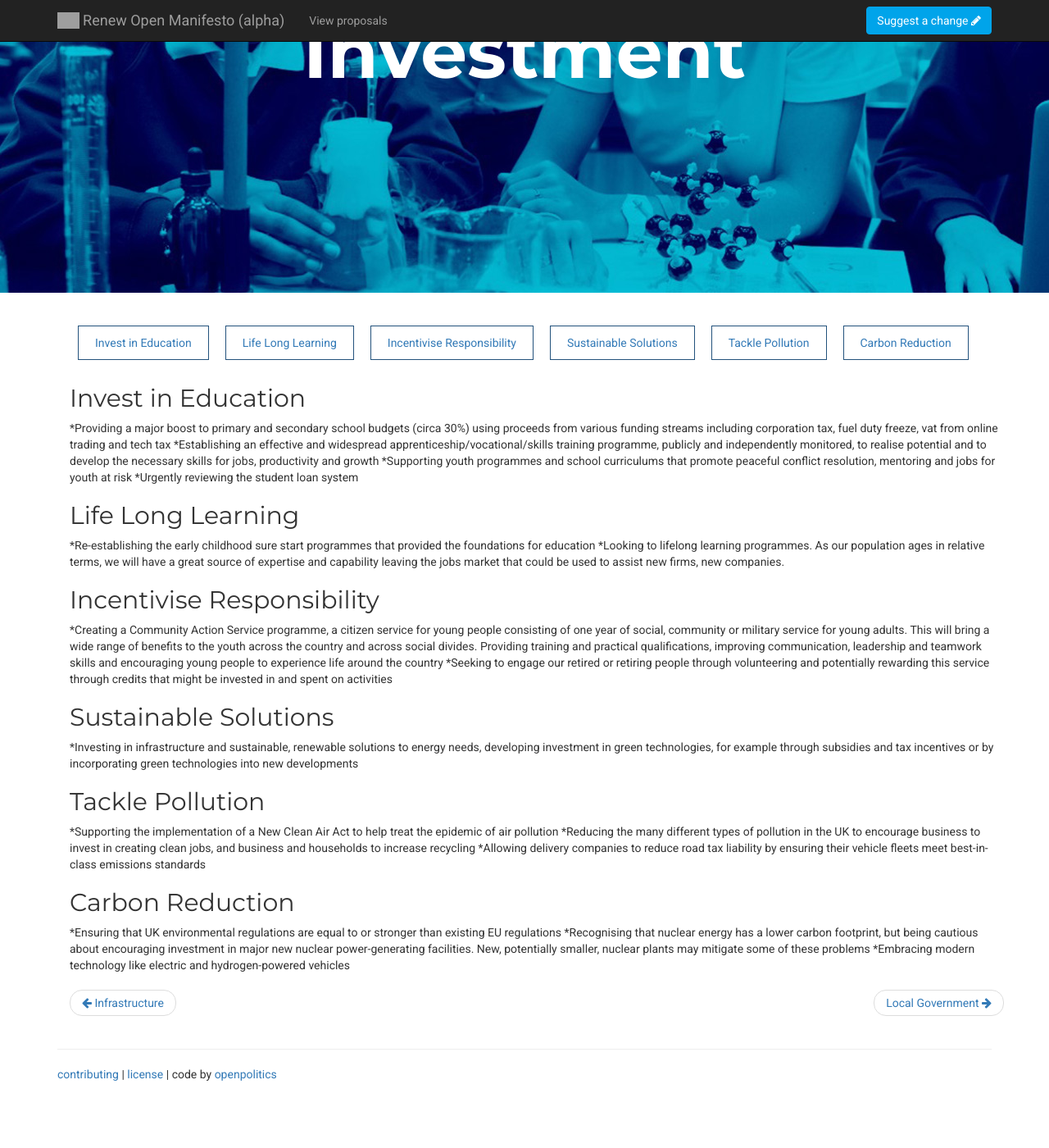
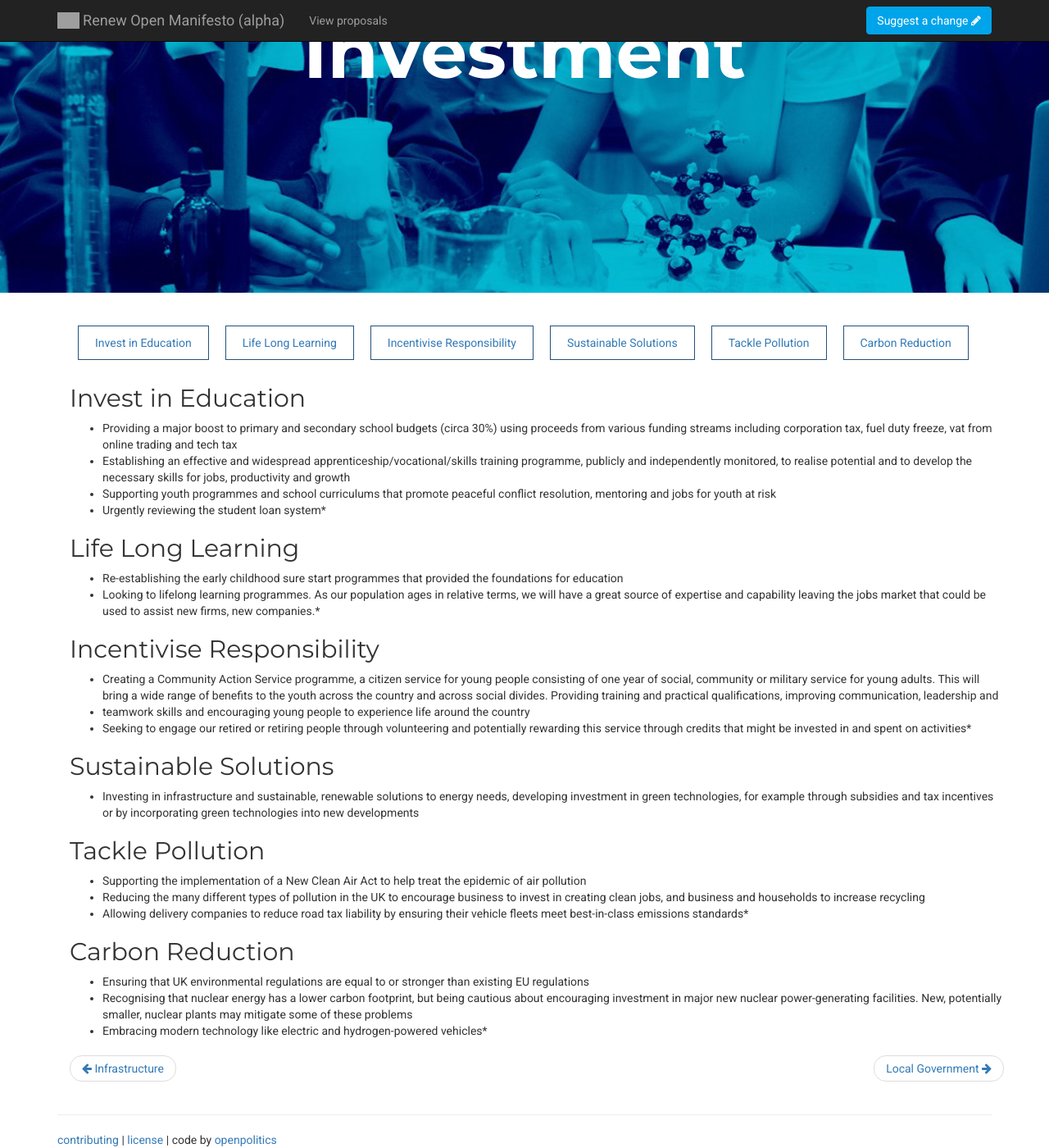
Before and after one commit to Renewparty/renew-manifesto, a Jekyll site: the page built from policies/investment.md, in a window 1280 px wide and 1400 px high, scrolled down 293 px. Shown: the whole window at 82% size. Built offline with Jekyll 4.4.1, drawn with Linux system fonts in a browser that asks for light colours; before the commit the page ends 1613 px from its top, so only the background shows below that; grey boxes are pictures that could not be loaded.

Commit message:
fixed bulleted list

```diff
--- a/policies/investment.md
+++ b/policies/investment.md
@@ -4,34 +4,34 @@ title: Investment
 
 ## Invest in Education
 
-*Providing a major boost to primary and secondary school budgets (circa 30%) using proceeds from various funding streams including corporation tax, fuel duty freeze, vat from online trading and tech tax
-*Establishing an effective and widespread apprenticeship/vocational/skills training programme, publicly and independently monitored, to realise potential and to develop the necessary skills for jobs, productivity and growth
-*Supporting youth programmes and school curriculums that promote peaceful conflict resolution, mentoring and jobs for youth at risk
-*Urgently reviewing the student loan system
+* Providing a major boost to primary and secondary school budgets (circa 30%) using proceeds from various funding streams including corporation tax, fuel duty freeze, vat from online trading and tech tax
+* Establishing an effective and widespread apprenticeship/vocational/skills training programme, publicly and independently monitored, to realise potential and to develop the necessary skills for jobs, productivity and growth
+* Supporting youth programmes and school curriculums that promote peaceful conflict resolution, mentoring and jobs for youth at risk
+* Urgently reviewing the student loan system*
 
 ## Life Long Learning
 
-*Re-establishing the early childhood sure start programmes that provided the foundations for education
-*Looking to lifelong learning programmes. As our population ages in relative terms, we will have a great source of expertise and capability leaving the jobs market that could be used to assist new firms, new companies.
+* Re-establishing the early childhood sure start programmes that provided the foundations for education
+* Looking to lifelong learning programmes. As our population ages in relative terms, we will have a great source of expertise and capability leaving the jobs market that could be used to assist new firms, new companies.*
 
 ## Incentivise Responsibility
 
-*Creating a Community Action Service programme, a citizen service for young people consisting of one year of social, community or military service for young adults. This will bring a wide range of benefits to the youth across the country and across social divides. Providing training and practical qualifications, improving communication, leadership and
-teamwork skills and encouraging young people to experience life around the country
-*Seeking to engage our retired or retiring people through volunteering and potentially rewarding this service through credits that might be invested in and spent on activities
+* Creating a Community Action Service programme, a citizen service for young people consisting of one year of social, community or military service for young adults. This will bring a wide range of benefits to the youth across the country and across social divides. Providing training and practical qualifications, improving communication, leadership and
+* teamwork skills and encouraging young people to experience life around the country
+* Seeking to engage our retired or retiring people through volunteering and potentially rewarding this service through credits that might be invested in and spent on activities*
 
 ## Sustainable Solutions
 
-*Investing in infrastructure and sustainable, renewable solutions to energy needs, developing investment in green technologies, for example through subsidies and tax incentives or by incorporating green technologies into new developments
+* Investing in infrastructure and sustainable, renewable solutions to energy needs, developing investment in green technologies, for example through subsidies and tax incentives or by incorporating green technologies into new developments
 
 ## Tackle Pollution
 
-*Supporting the implementation of a New Clean Air Act to help treat the epidemic of air pollution
-*Reducing the many different types of pollution in the UK to encourage business to invest in creating clean jobs, and business and households to increase recycling
-*Allowing delivery companies to reduce road tax liability by ensuring their vehicle fleets meet best-in-class emissions standards
+* Supporting the implementation of a New Clean Air Act to help treat the epidemic of air pollution
+* Reducing the many different types of pollution in the UK to encourage business to invest in creating clean jobs, and business and households to increase recycling
+* Allowing delivery companies to reduce road tax liability by ensuring their vehicle fleets meet best-in-class emissions standards*
 
 ## Carbon Reduction
 
-*Ensuring that UK environmental regulations are equal to or stronger than existing EU regulations
-*Recognising that nuclear energy has a lower carbon footprint, but being cautious about encouraging investment in major new nuclear power-generating facilities. New, potentially smaller, nuclear plants may mitigate some of these problems
-*Embracing modern technology like electric and hydrogen-powered vehicles
+* Ensuring that UK environmental regulations are equal to or stronger than existing EU regulations
+* Recognising that nuclear energy has a lower carbon footprint, but being cautious about encouraging investment in major new nuclear power-generating facilities. New, potentially smaller, nuclear plants may mitigate some of these problems
+* Embracing modern technology like electric and hydrogen-powered vehicles*
```
